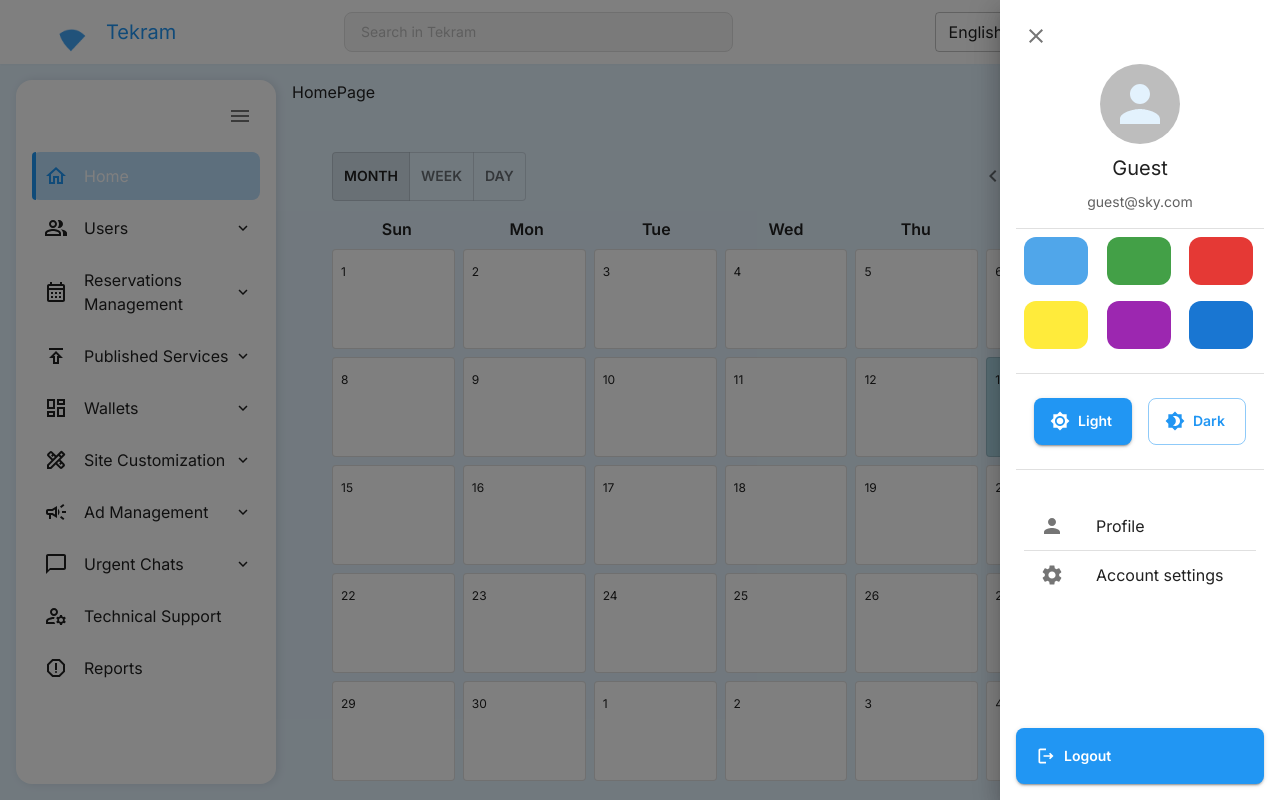
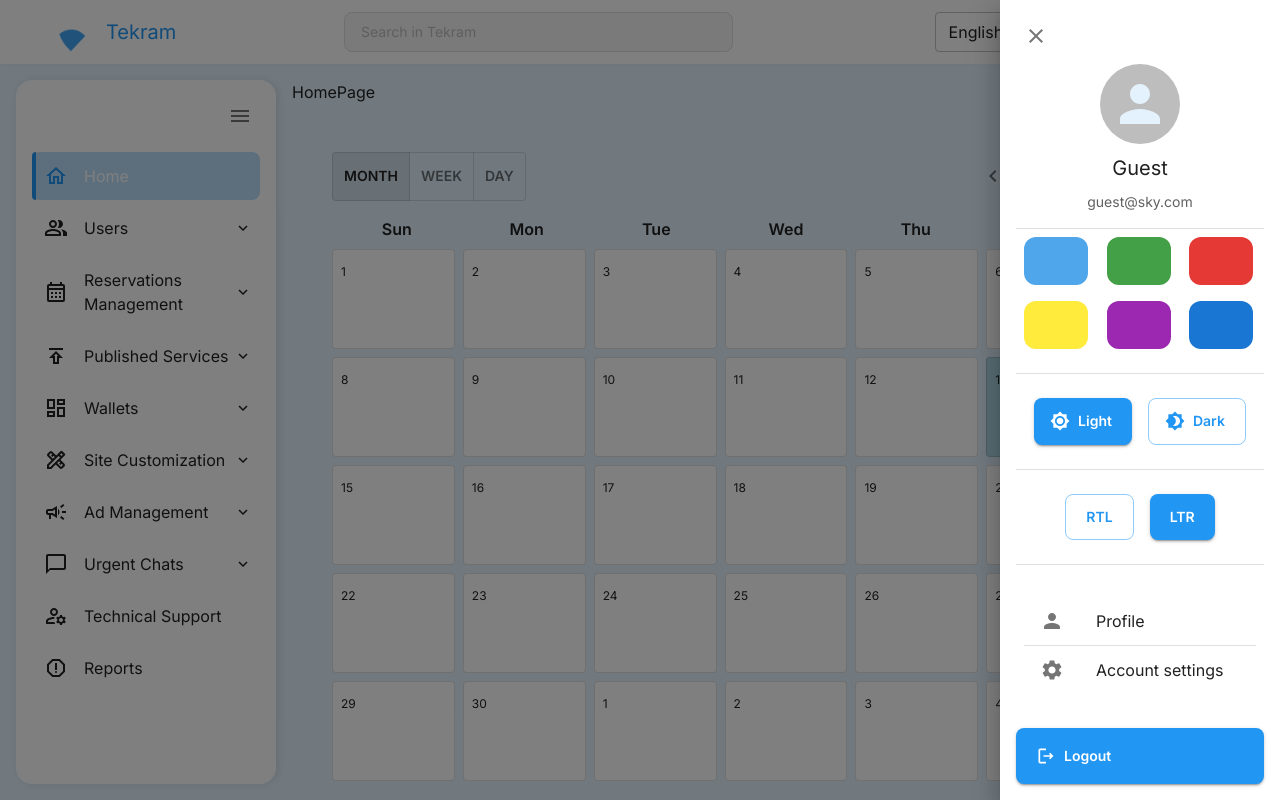
Before and after one commit to Abdalrhmanal/tekram, a Next.js app: page / in a window 1280 px wide. Both pictures are taken after a click on the button 1227 px from the left and 32 px from the top of the page. Built offline with nearby package versions, Linux system fonts and the light colour scheme; some icons are missing.

Commit message:
Add support for RTL/LTR direction in theme context and user profile

```diff
--- a/src/components/user-profile/index.tsx
+++ b/src/components/user-profile/index.tsx
@@ -34,7 +34,7 @@ import useLogout from "@/hooks/logout";
 
 export default function UserProfile({ data }: { data: any }) {
   const [openDrawer, setOpenDrawer] = useState(false);
-  const { toggleDarkMode, changeColor, mode } = useThemeContext();
+  const { toggleDarkMode, changeColor, mode, direction, setDirection } = useThemeContext();
   const { logout, loading, error } = useLogout();
   const router = useRouter();
   const theme = useTheme();
@@ -153,7 +153,25 @@ export default function UserProfile({ data }: { data: any }) {
               </Button>
             </Stack>
           </Box>
+          <Divider sx={{ my: 2 }} />
 
+          {/* أزرار RTL/LTR */}
+          <Box sx={{ p: 1, bgcolor: "background.paper", borderRadius: 2 }}>
+            <Stack direction="row" spacing={2} justifyContent="center">
+              <Button
+                variant={direction === "rtl" ? "contained" : "outlined"}
+                onClick={() => setDirection("rtl")}
+              >
+                RTL
+              </Button>
+              <Button
+                variant={direction === "ltr" ? "contained" : "outlined"}
+                onClick={() => setDirection("ltr")}
+              >
+                LTR
+              </Button>
+            </Stack>
+          </Box>
           <Divider sx={{ my: 2 }} />
 
           <Box sx={{ p: 1, bgcolor: "background.paper", borderRadius: 2 }}>
--- a/src/theme/context-them.tsx
+++ b/src/theme/context-them.tsx
@@ -4,11 +4,15 @@ import React, { createContext, useContext, useEffect, useState } from "react";
 import { ThemeProvider, CssBaseline } from "@mui/material";
 import getTheme from "@/theme/theme";
 
+type Direction = "rtl" | "ltr";
+
 type ThemeContextType = {
-  mode: "light" | "dark"; // وضع الثيم (ضوئي أو داكن)
-  color: "blue" | "green" | "red" | "yellow" | "purple" | "darkBlue"; // اللون الأساسي للثيم
-  toggleDarkMode: () => void; // تغيير الوضع بين الضوئي والداكن
-  changeColor: (color: "blue" | "green" | "red" | "yellow" | "purple" | "darkBlue") => void; // تغيير اللون الأساسي
+  mode: "light" | "dark";
+  color: "blue" | "green" | "red" | "yellow" | "purple" | "darkBlue";
+  direction: Direction;
+  toggleDarkMode: () => void;
+  changeColor: (color: ThemeContextType["color"]) => void;
+  setDirection: (dir: Direction) => void;
 };
 
 const ThemeContext = createContext<ThemeContextType | undefined>(undefined);
@@ -22,45 +26,47 @@ export const useThemeContext = () => {
 };
 
 export const ThemeProviderWrapper: React.FC<{ children: React.ReactNode }> = ({ children }) => {
-  // الحالة الأولية للوضع (ضوئي أو داكن)
   const [mode, setMode] = useState<"light" | "dark">("light");
+  const [color, setColor] = useState<"blue" | "green" | "red" | "yellow" | "purple" | "darkBlue">("blue");
+  const [direction, setDirection] = useState<Direction>("ltr");
 
-  // الحالة الأولية للون الأساسي
-  const [color, setColor] = useState<"blue" | "green" | "red" | "yellow" | "purple" | "darkBlue">("blue");
-
-  // استرجاع الإعدادات من localStorage عند تشغيل التطبيق
   useEffect(() => {
     const savedMode = localStorage.getItem("themeMode") as "light" | "dark" | null;
-    const savedColor = localStorage.getItem("themeColor") as "blue" | "green" | "red" | "yellow" | null;
-
+    const savedColor = localStorage.getItem("themeColor") as ThemeContextType["color"] | null;
+    const savedDirection = localStorage.getItem("themeDirection") as Direction | null;
     if (savedMode) setMode(savedMode);
     if (savedColor) setColor(savedColor);
+    if (savedDirection) setDirection(savedDirection);
   }, []);
 
-  // حفظ الإعدادات في localStorage عند تغييرها
   useEffect(() => {
     localStorage.setItem("themeMode", mode);
     localStorage.setItem("themeColor", color);
-  }, [mode, color]);
+    localStorage.setItem("themeDirection", direction);
+    // غيّر اتجاه الصفحة فعلياً
+    if (typeof window !== "undefined") {
+      document.body.dir = direction;
+      document.documentElement.dir = direction;
+    }
+  }, [mode, color, direction]);
 
-  // تغيير الوضع بين الضوئي والداكن
   const toggleDarkMode = () => {
     setMode((prevMode) => (prevMode === "light" ? "dark" : "light"));
   };
 
-  // تغيير اللون الأساسي
-  const changeColor = (newColor: "blue" | "green" | "red" | "yellow" | "purple" | "darkBlue") => {
+  const changeColor = (newColor: ThemeContextType["color"]) => {
     setColor(newColor);
   };
 
-  // إنشاء الثيم بناءً على الوضع الحالي واللون الأساسي
-  const theme = getTheme(color, mode);
+  const theme = getTheme(color, mode, direction);
 
   return (
-    <ThemeContext.Provider value={{ mode, color, toggleDarkMode, changeColor }}>
+    <ThemeContext.Provider value={{ mode, color, direction, toggleDarkMode, changeColor, setDirection }}>
       <ThemeProvider theme={theme}>
         <CssBaseline />
-        {children}
+        <div dir={direction} style={{ width: "100%" }}>
+          {children}
+        </div>
       </ThemeProvider>
     </ThemeContext.Provider>
   );
--- a/src/theme/theme.ts
+++ b/src/theme/theme.ts
@@ -22,7 +22,8 @@ declare module "@mui/material/styles" {
 
 const getTheme = (
   color: "blue" | "green" | "red" | "yellow" | "purple" | "darkBlue",
-  mode: "light" | "dark"
+  mode: "light" | "dark",
+  direction: "rtl" | "ltr" = "ltr"
 ) => {
   const colors = {
     blue: {
@@ -76,6 +77,7 @@ const getTheme = (
   };
 
   const baseTheme: ThemeOptions = {
+    direction,
     palette: {
       mode,
       primary: colors[color],
```
